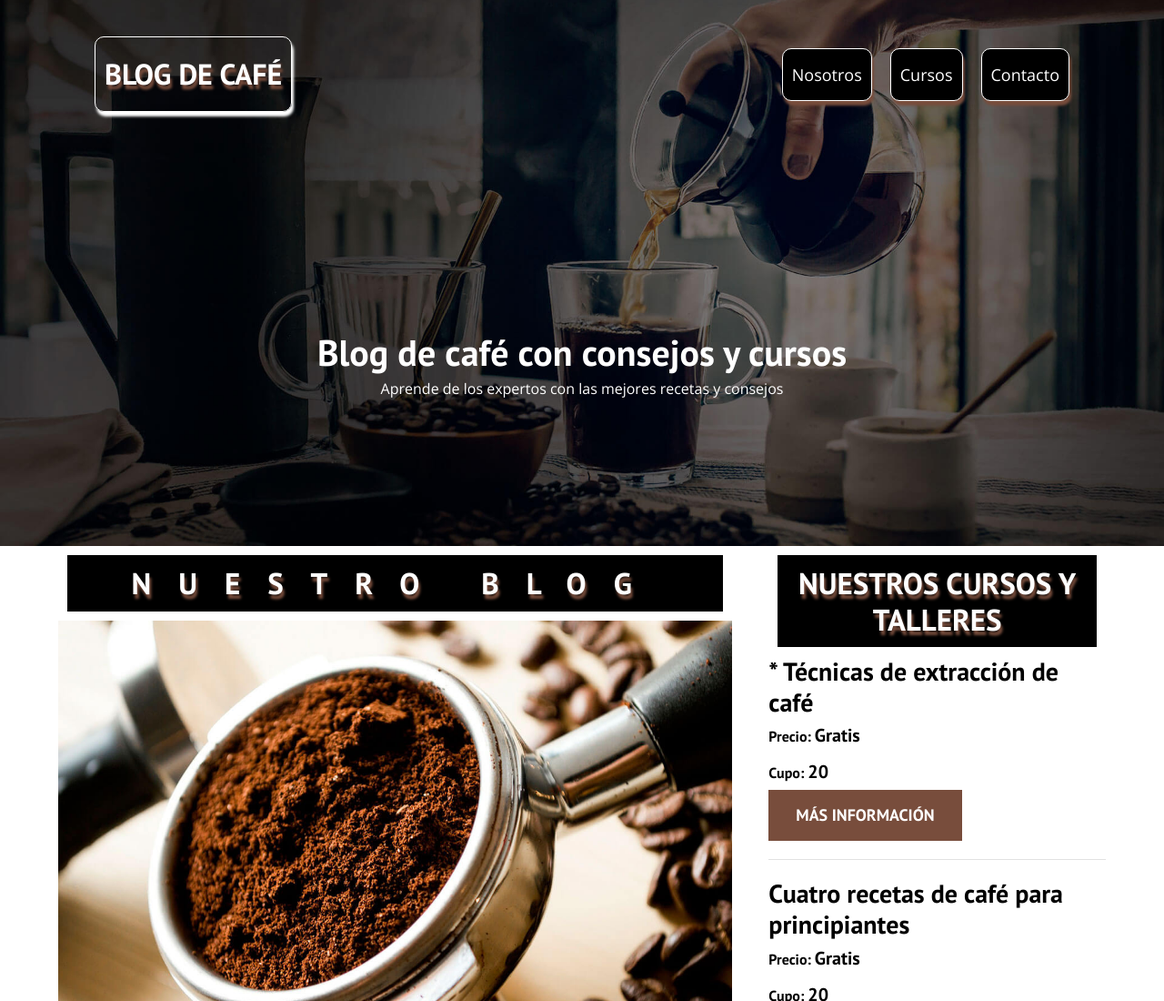
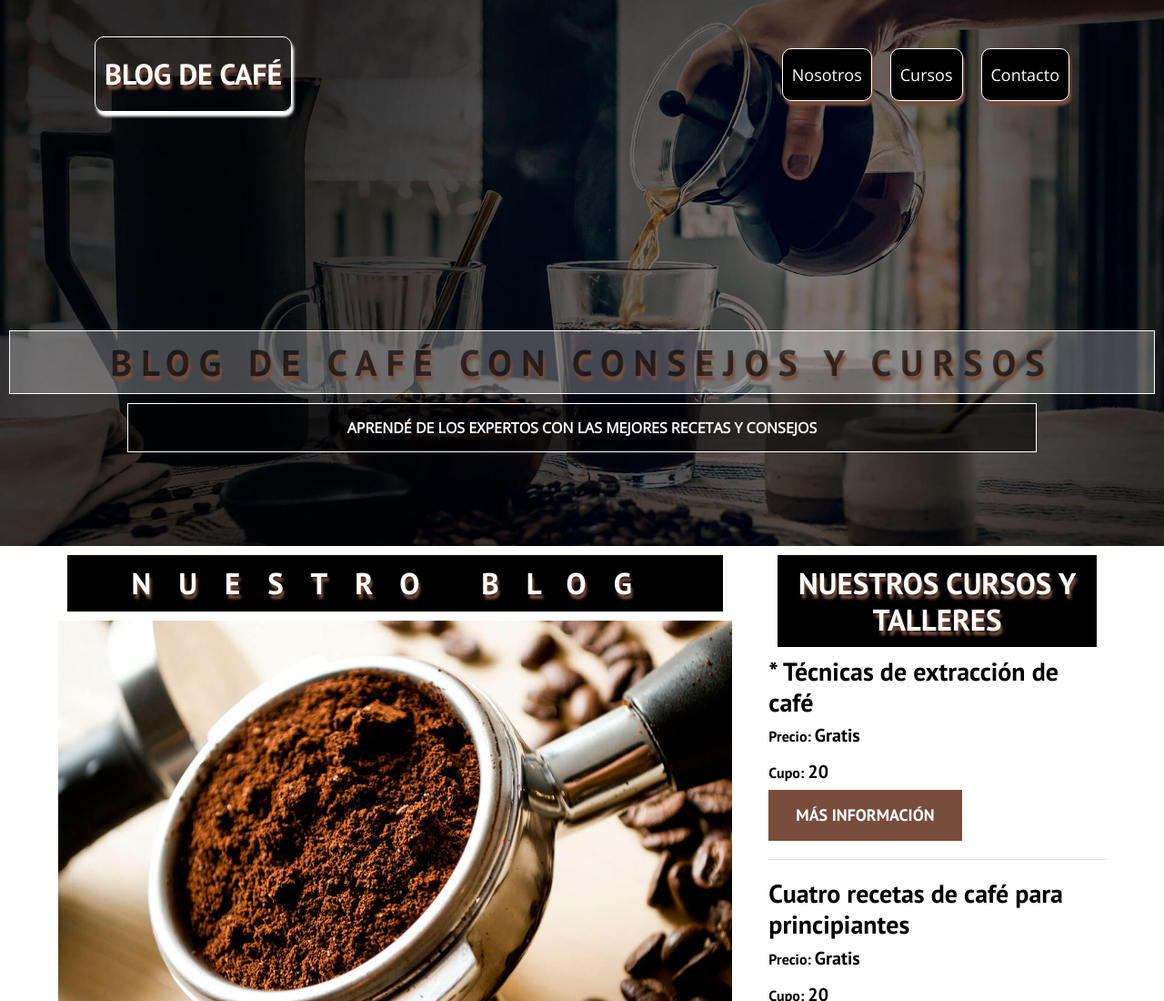
Before and after one commit to LeaBertero/Proyecto_CoderHouse2023, a plain HTML site: page Blog de cafe/index.html in a window 1280 px wide. Shown: the top 1100 px of the page at 91% size. Drawn offline with nearby package versions, Linux system fonts and the light colour scheme.

Commit message:
modificacion en el header titulo y subtitulo transparente

```diff
--- a/Blog de cafe/css/estilos.css
+++ b/Blog de cafe/css/estilos.css
@@ -153,6 +153,29 @@ img{
     padding: 1rem;
     margin: 1rem;
     background-color: var(--negro);
+}
+
+.header__texto h2{
+    /* border: 1px solid var(--blanco); */
+    text-transform: uppercase;
+    border: 1px solid var(--blanco);
+    padding: 1rem;
+    margin: 0 10px;
+    background-color: rgba(255, 255, 255, 0.266);
+    /* color: var(--blanco); */
+    color: rgba(0, 0, 0, 0.611);
+    text-shadow: 2px 5px 3px var(--primario);
+    letter-spacing: 10px;
+}
+
+.header__texto p{
+    text-transform: uppercase;
+    padding: 1rem;
+    margin: 1rem;
+    background-color: rgba(0, 0, 0, 0.551);
+    font-weight: bolder;
+    margin: 10px 140px;
+    border: 1px solid var(--blanco);
 }
 
 .cursos-talleres{
--- a/Blog de cafe/index.html
+++ b/Blog de cafe/index.html
@@ -46,7 +46,7 @@
         <div class="header__texto">
 
             <h2>Blog de café con consejos y cursos</h2>
-            <p>Aprende de los expertos con las mejores recetas y consejos</p>
+            <p class="parrafo-header">Aprendé de los expertos con las mejores recetas y consejos</p>
 
         </div>
 
```
